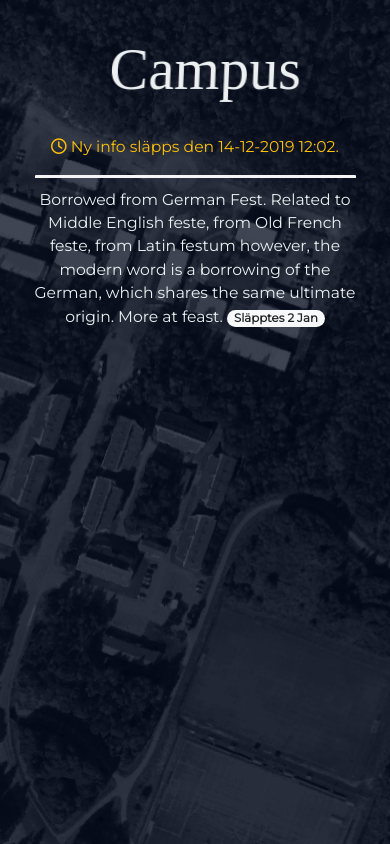
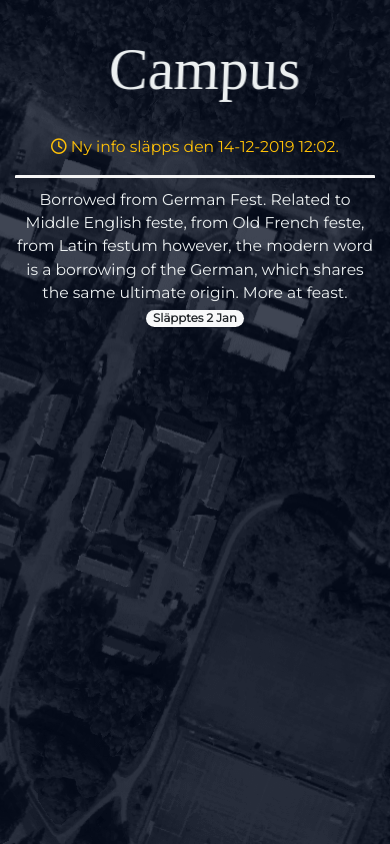
Before and after one commit to oscar230/partypromotion, an Angular app: page / in a window 390 px wide. Built offline with nearby package versions, Linux system fonts and the light colour scheme; a web font is replaced by a local one.

Commit message:
Removes useless media queries in app css

```diff
--- a/src/app/app.component.scss
+++ b/src/app/app.component.scss
@@ -30,24 +30,10 @@
 
 #content {
     position: relative;
-    top: 5%;
     margin: auto;
     padding: 5px 15px;
-    height: 75%;
     z-index: 1;
     display: block;
     overflow-y: scroll;
     overflow-x: hidden;
 }
-
-@media only screen and (max-width: 800px) {
-    #content {
-        width: 90%;
-    }
-}
-
-@media only screen and (min-width: 800px) {
-    #content {
-        width: 800px;
-    }
-}
```
